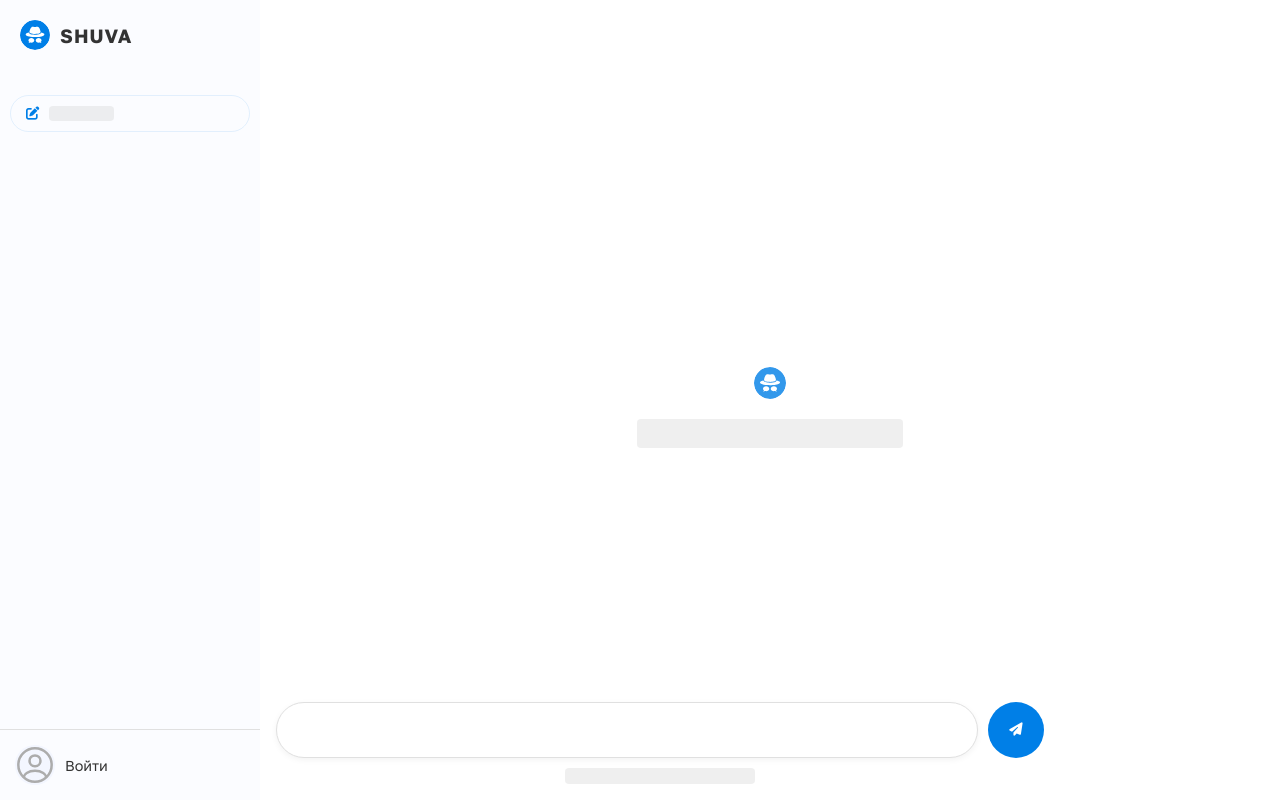
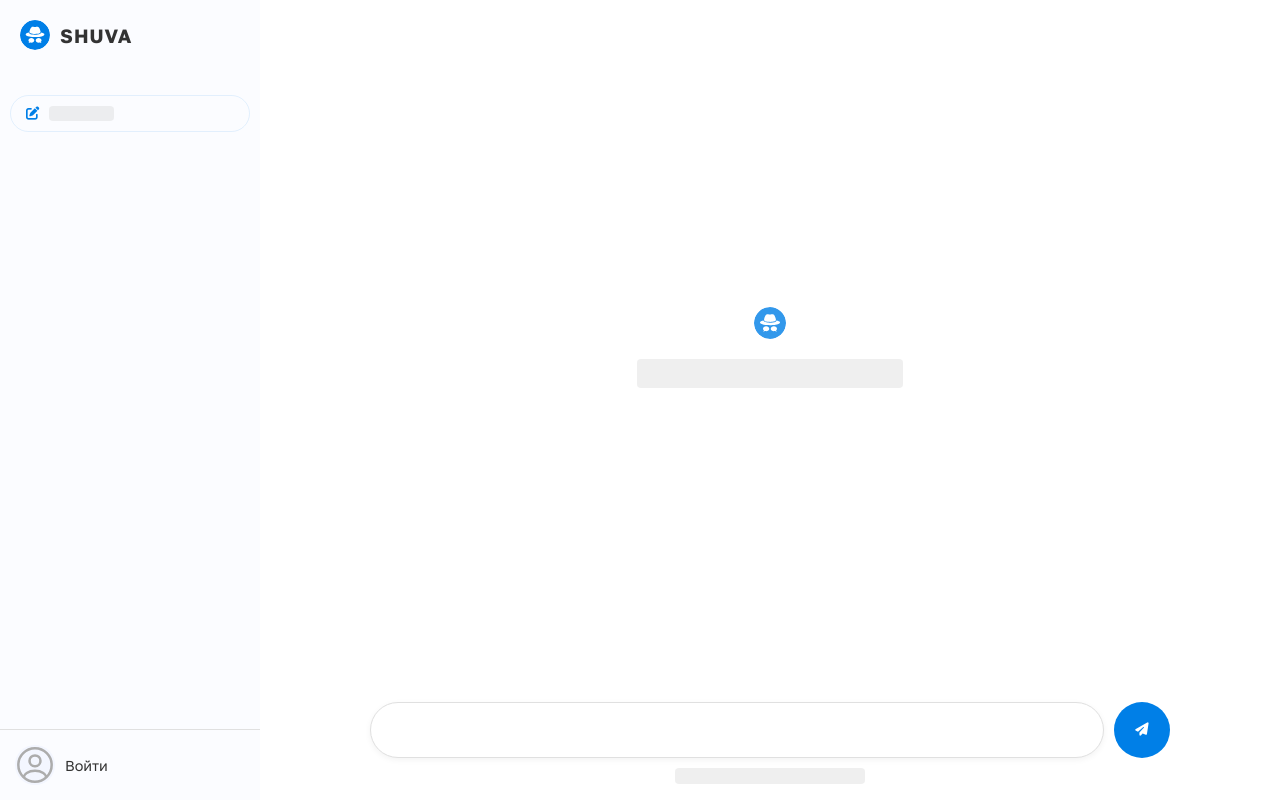
Before and after one commit to MityaRimsky/shuva_tgbot, a Flask app: template templates/index.html in a window 1280 px wide. Run offline with Flask 3, Linux system fonts and the light colour scheme; the template is opened without the code that fills it, so the values that code supplies are empty; some libraries are stand-ins or nearby versions.

Commit message:
update index.html

```diff
--- a/templates/index.html
+++ b/templates/index.html
@@ -241,6 +241,7 @@
             position: relative;
             background-color: #fff;
             overflow-y: auto;
+            scrollbar-width: none;
             z-index: 1;
         }
 
@@ -254,6 +255,7 @@
             max-width: 800px;
             margin: 0 auto;
             width: 100%;
+            padding-bottom: 120px;
         }
 
         /* Добавляем плавную прокрутку для основного контента */
@@ -488,7 +490,6 @@
 
         /* Модуль ввода */
         .input-container {
-            max-width: 800px;
             width: 100%;
             padding: 16px;
             display: flex;
@@ -497,8 +498,18 @@
             background-color: var(--bg-color);
             position: fixed;
             bottom: 0;
+            left: 0;
+            right: 0;
             z-index: 9999;
             padding-bottom: calc(16px + env(safe-area-inset-bottom, 0px));
+        }
+
+        /* Медиа-запрос для десктопа */
+        @media (min-width: 769px) {
+            .input-container {
+                left: 260px; /* Ширина боковой панели */
+                width: calc(100% - 260px); /* Вычитаем ширину боковой панели */
+            }
         }
 
         .input-wrapper {
```
